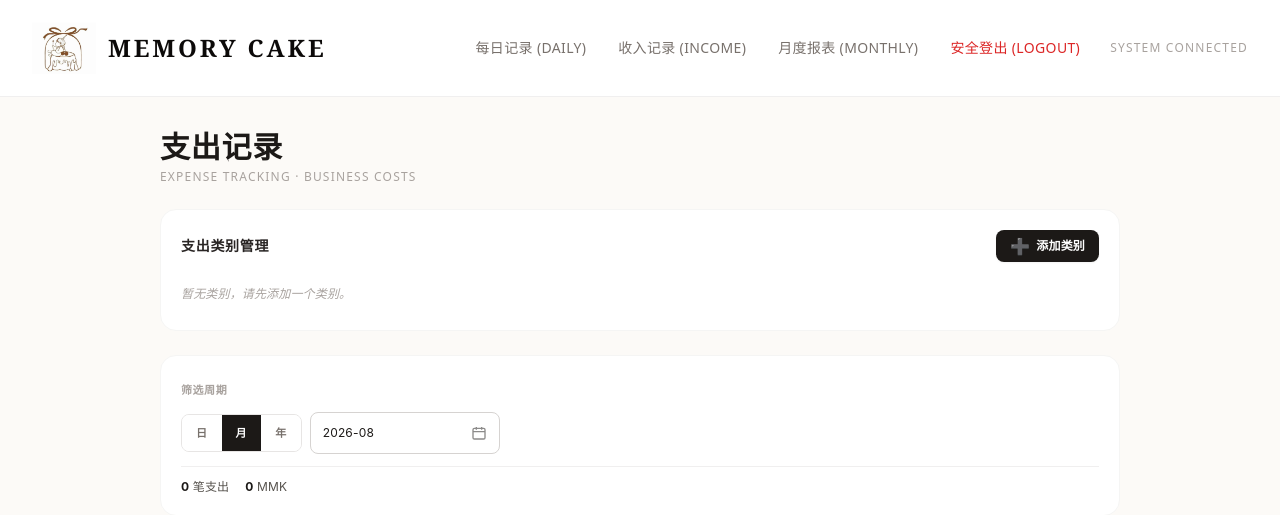
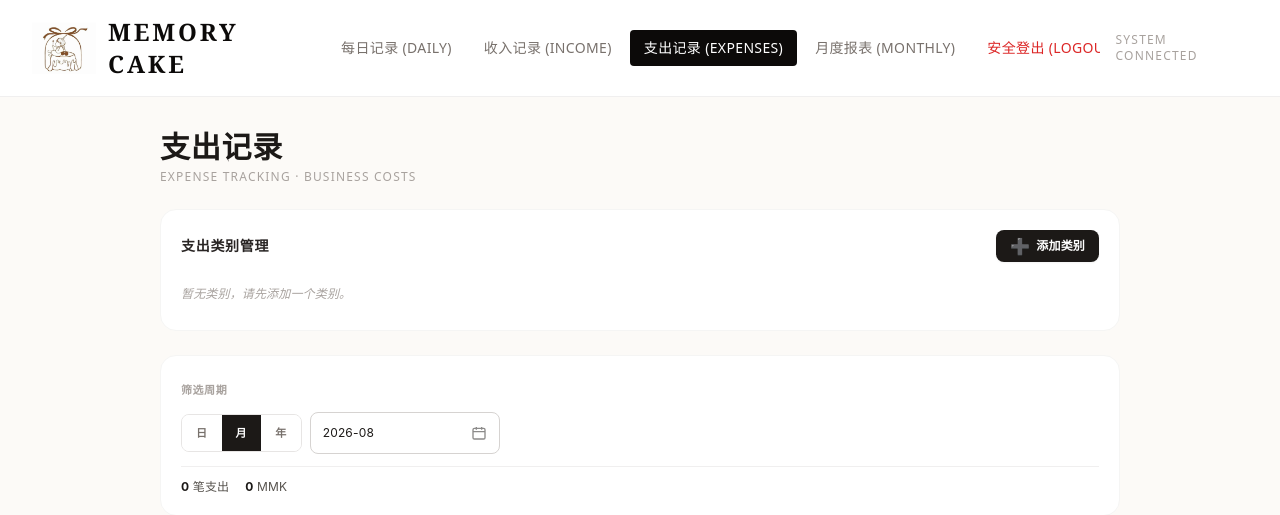
Before and after one commit to Nyein-Htut/memory_cake_reporting, a Flask app: page /expenses in a window 1280 px wide. Shown: the top 515 px of the page. Run offline with Flask 3, Linux system fonts and the light colour scheme; the visitor is signed in with stand-in values (Sample User, id 1); data that the repository does not hold is empty; some libraries are stand-ins or nearby versions.

Commit message:
Add Expenses link to staff and income sections

```diff
--- a/templates/base.html
+++ b/templates/base.html
@@ -2447,6 +2447,9 @@ async function mcCompressAndSubmit(form) {
                         <a href="/staff" class="{% if active_page == 'staff' %}bg-emerald-700 text-white shadow-xs{% else %}text-stone-500 hover:text-stone-900 hover:bg-stone-100{% endif %} px-3.5 py-2 rounded font-medium transition-all">
                             နေ့စဉ်မှတ်တမ်း (Daily)
                         </a>
+                        <a href="/expenses" class="{% if active_page == 'expenses' %}bg-emerald-700 text-white shadow-xs{% else %}text-stone-500 hover:text-stone-900 hover:bg-stone-100{% endif %} px-3.5 py-2 rounded font-medium transition-all">
+                            အသုံးစရိတ် (Expenses)
+                        </a>
                         <a href="/logout" class="text-red-600 hover:bg-red-50 px-3.5 py-2 rounded font-medium transition-all">
                             အကောင့်ထွက်ရန် (Logout)
                         </a>
@@ -2457,9 +2460,13 @@ async function mcCompressAndSubmit(form) {
                         <a href="/income" class="{% if active_page == 'income' %}bg-stone-950 text-white shadow-xs{% else %}text-stone-500 hover:text-stone-900 hover:bg-stone-100{% endif %} px-3.5 py-2 rounded font-medium transition-all">
                             收入记录 (Income)
                         </a>
+                         <a href="/expenses" class="{% if active_page == 'expenses' %}bg-stone-950 text-white shadow-xs{% else %}text-stone-500 hover:text-stone-900 hover:bg-stone-100{% endif %} px-3.5 py-2 rounded font-medium transition-all">
+                            支出记录 (Expenses)
+                        </a>
                         <a href="/monthly" class="{% if active_page == 'monthly' %}bg-stone-950 text-white shadow-xs{% else %}text-stone-500 hover:text-stone-900 hover:bg-stone-100{% endif %} px-3.5 py-2 rounded font-medium transition-all">
                             月度报表 (Monthly)
                         </a>
+
                         <a href="/logout" class="text-red-600 hover:bg-red-50 px-3.5 py-2 rounded font-medium transition-all">
                             安全登出 (Logout)
                         </a>
```
